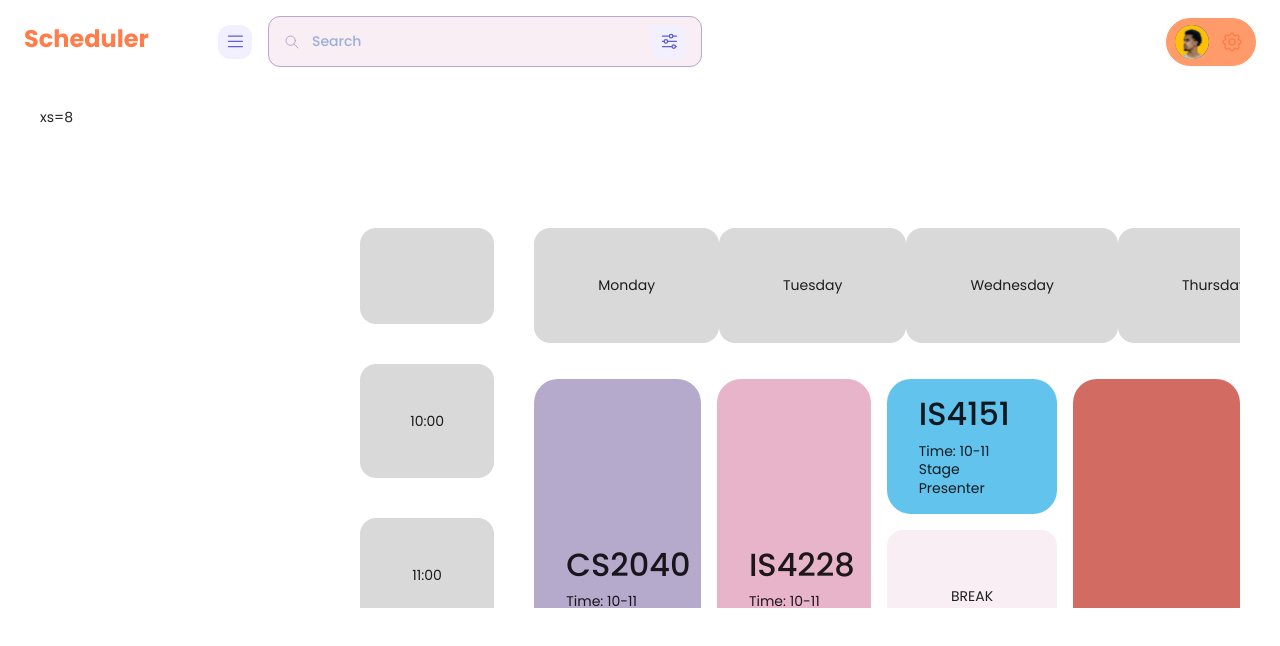
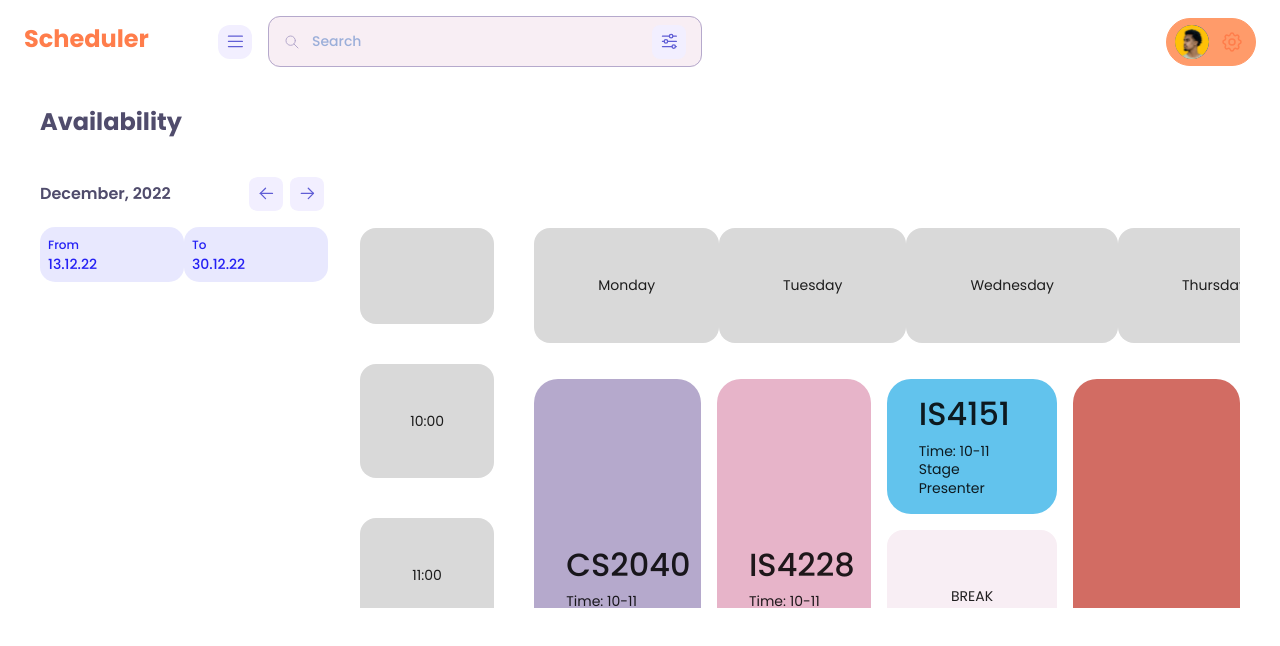
Before and after one commit to jieying12/Project-Scheduler, a React (Create React App) app in the folder frontend/: page /home in a window 1280 px wide. Shown: the top 646 px of the page. Built offline with nearby package versions, Linux system fonts and the light colour scheme.

Commit message:
add availability section

```diff
--- /dev/null
+++ b/frontend/src/components/Availability.js
@@ -0,0 +1,87 @@
+import { Avatar, Box, ButtonBase, Typography } from '@mui/material';
+import { useTheme } from '@mui/material/styles';
+import { IconArrowLeft, IconArrowRight } from '@tabler/icons';
+
+export default function Availability() {
+  const theme = useTheme();
+
+  const handlePrevMonth = () => {
+
+  };
+
+  const handleNextMonth = () => {
+
+  };
+
+
+  return (
+    <Box sx={{ display: 'flex', flexWrap: 'wrap' }}>
+      <Typography sx={{ color: "#504c6c", width: '100%' }} variant="h2" >
+        Availability
+      </Typography>
+      <Box sx={{ display: 'flex', flexWrap: 'nowrap', width: '100%', mt: 5, alignItems: 'center' }}>
+        <Typography sx={{ color: "#504c6c", flex: 5 }} variant="h4">
+          December, 2022
+        </Typography>
+        <ButtonBase sx={{ borderRadius: '12px', overflow: 'hidden', flex: 1 }}>
+          <Avatar
+            variant="rounded"
+            sx={{
+              ...theme.typography.commonAvatar,
+              ...theme.typography.mediumAvatar,
+              transition: 'all .2s ease-in-out',
+              background: '#f2efff',
+              color: '#605ed5',
+              '&:hover': {
+                background: '#b5a9cc',
+                color: '#f8eef4'
+              }
+            }}
+            onClick={handlePrevMonth}
+            color="inherit"
+          >
+            <IconArrowLeft stroke={1.5} size="1.3rem" />
+          </Avatar>
+        </ButtonBase>
+        <ButtonBase sx={{ borderRadius: '12px', overflow: 'hidden', flex: 1 }}>
+          <Avatar
+            variant="rounded"
+            sx={{
+              ...theme.typography.commonAvatar,
+              ...theme.typography.mediumAvatar,
+              transition: 'all .2s ease-in-out',
+              background: '#f2efff',
+              color: '#605ed5',
+              '&:hover': {
+                background: '#b5a9cc',
+                color: '#f8eef4'
+              }
+            }}
+            onClick={handleNextMonth}
+            color="inherit"
+          >
+            <IconArrowRight stroke={1.5} size="1.3rem" />
+          </Avatar>
+        </ButtonBase>
+      </Box>
+      <Box sx={{ display: 'flex', width: '100%', mt: 2, justifyContent: 'space-between' }}>
+        <Box sx={{ display: 'flex', borderRadius: '15px', justifyContent: 'center', alignContent: 'left', flexDirection: 'column', width: '150px', height: '55px', background: 'rgba(36, 32, 244, 0.1)' }}>
+          <Typography sx={{ pl: 1, color: "#2420f4" }} variant="h6" >
+            From
+          </Typography>
+          <Typography sx={{ pl: 1, color: "#2420f4" }} variant="h5" >
+            13.12.22
+          </Typography>
+        </Box>
+        <Box sx={{ display: 'flex', borderRadius: '15px', justifyContent: 'center', alignContent: 'left', flexDirection: 'column', width: '150px', height: '55px', background: 'rgba(36, 32, 244, 0.1)' }}>
+          <Typography sx={{ pl: 1, color: "#2420f4" }} variant="h6" >
+            To
+          </Typography>
+          <Typography sx={{ pl: 1, color: "#2420f4" }} variant="h5" >
+            30.12.22
+          </Typography>
+        </Box>
+      </Box>
+    </Box>
+  )
+}
--- a/frontend/src/components/Timetable.js
+++ b/frontend/src/components/Timetable.js
@@ -1,6 +1,6 @@
 import Box from '@mui/material/Box';
 
-export default function Homepage() {
+export default function Timetable() {
 
   return (
     <Box
--- a/frontend/src/views/Home.js
+++ b/frontend/src/views/Home.js
@@ -1,10 +1,18 @@
-import HomeSection from './HomeSection'
+import Timetable from '../components/Timetable'
+import Availability from '../components/Availability'
+import Grid from '@mui/material/Grid';
+import Box from '@mui/material/Box';
 
 export default function Home() {
 
   return (
-    <>
-      <HomeSection />
-    </>
+    <Grid container spacing={2}>
+      <Grid item xs={3}>
+        <Availability />
+      </Grid>
+      <Grid item xs={9}>
+        <Timetable />
+      </Grid>
+    </Grid>
   )
 }
--- a/frontend/src/views/HomeSection.js
+++ /dev/null
@@ -1,17 +0,0 @@
-import Timetable from '../components/Timetable'
-import Grid from '@mui/material/Grid';
-import Box from '@mui/material/Box';
-
-export default function HomeSection() {
-
-  return (
-    <Grid container spacing={2}>
-      <Grid item xs={3}>
-        <Box>xs=8</Box>
-      </Grid>
-      <Grid item xs={9}>
-        <Timetable />
-      </Grid>
-    </Grid>
-  )
-}
```
